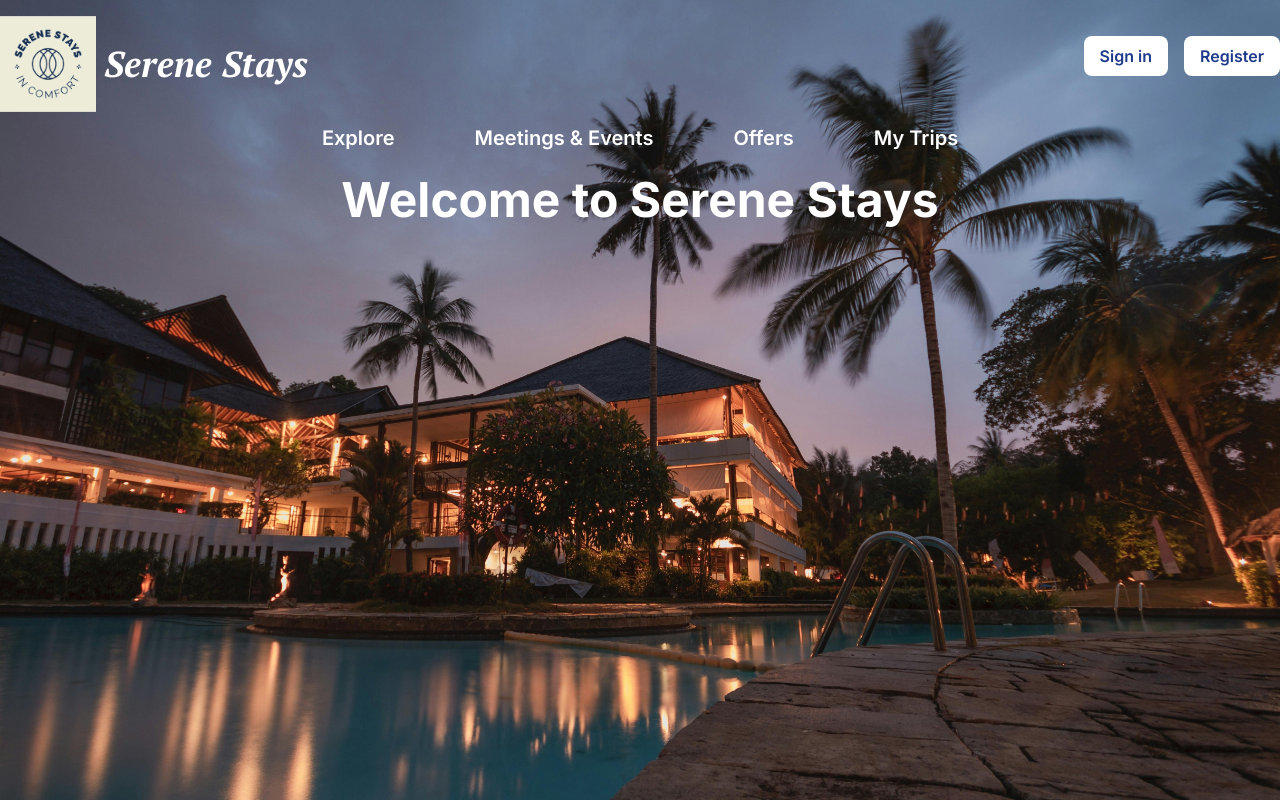
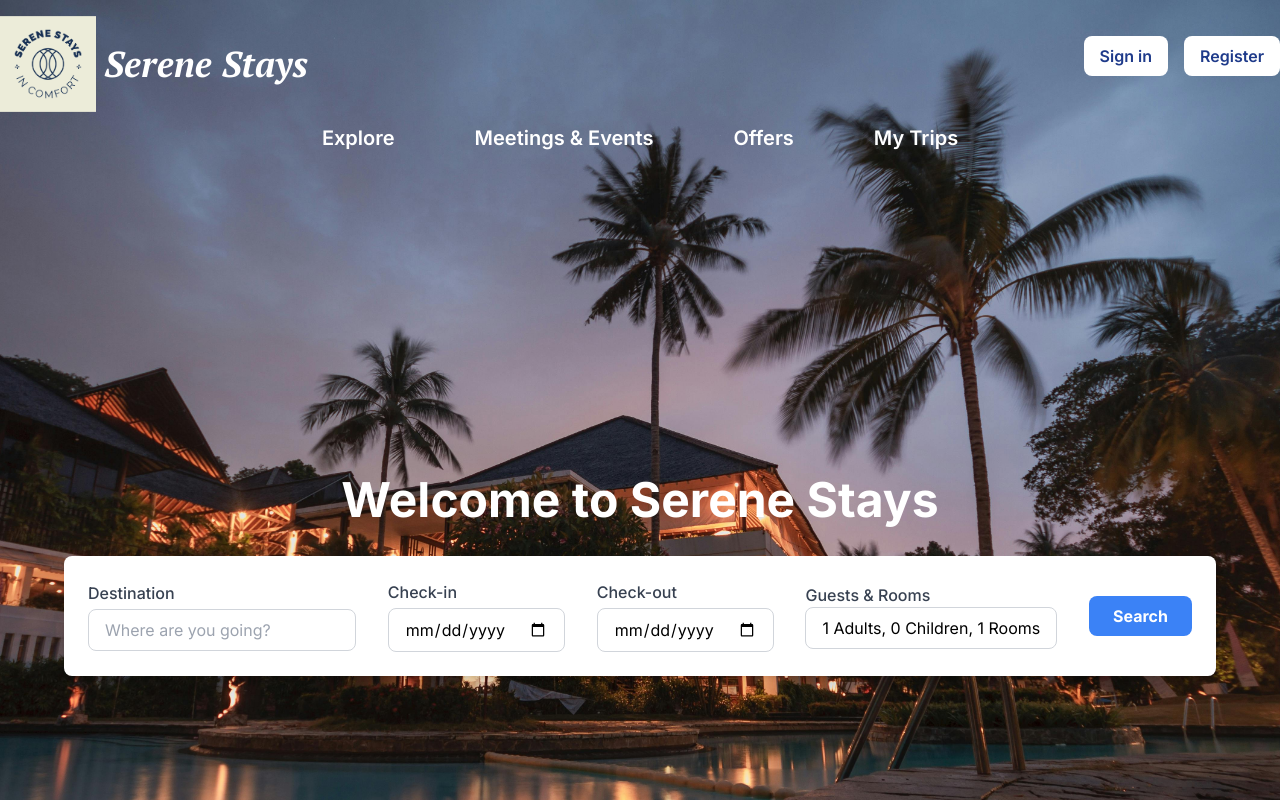
Before and after one commit to Aruna777/Hotel-Booking-Application, a React (Create React App) app: page / in a window 1280 px wide. Shown: the top 800 px of the page. Built offline with nearby package versions, Linux system fonts and the light colour scheme.

Commit message:
Initial home setup

```diff
--- a/src/Home.jsx
+++ b/src/Home.jsx
@@ -1,10 +1,131 @@
-import React from "react";
+import React, { useState } from "react";
 
 const Home = () => {
+  const [guestDetails, setGuestDetails] = useState({
+    adults: 1,
+    children: 0,
+    rooms: 1,
+  });
+  const [isDropdownOpen, setIsDropdownOpen] = useState(false);
+
+  const handleGuestChange = (field, value) => {
+    setGuestDetails((prev) => ({
+      ...prev,
+      [field]: value,
+    }));
+  };
+
+  const toggleDropdown = () => {
+    setIsDropdownOpen((prev) => !prev);
+  };
+
   return (
-    <div className="flex items-center justify-center h-[calc(100%-80px)] bg-transparent bg-opacity-50">
-      <div className="flex items-center justify-center h-full bg-transparent bg-opacity-50">
-        <p className="text-white text-5xl font-bold">Welcome to Serene Stays</p>
+    <div className="flex items-center justify-center h-screen bg-transparent bg-opacity-50">
+      <div className="flex flex-col items-center justify-center h-full w-full px-4 bg-transparent bg-opacity-50">
+        <p className="text-white text-5xl font-bold mb-8">
+          Welcome to Serene Stays
+        </p>
+        <div className="flex flex-wrap items-center justify-between bg-white rounded-lg shadow-lg p-6 gap-4 w-full max-w-6xl">
+          {/* Destination Search */}
+          <div className="flex flex-col">
+            <label
+              htmlFor="destination"
+              className="text-gray-700 font-medium mb-1"
+            >
+              Destination
+            </label>
+            <input
+              type="text"
+              id="destination"
+              placeholder="Where are you going?"
+              className="border border-gray-300 rounded-lg px-4 py-2 focus:outline-none focus:ring-2 focus:ring-blue-500"
+            />
+          </div>
+          {/* Check-in Date */}
+          <div className="flex flex-col">
+            <label htmlFor="checkin" className="text-gray-700 font-medium mb-1">
+              Check-in
+            </label>
+            <input
+              type="date"
+              id="checkin"
+              className="border border-gray-300 rounded-lg px-4 py-2 focus:outline-none focus:ring-2 focus:ring-blue-500"
+            />
+          </div>
+          {/* Check-out Date */}
+          <div className="flex flex-col">
+            <label
+              htmlFor="checkout"
+              className="text-gray-700 font-medium mb-1"
+            >
+              Check-out
+            </label>
+            <input
+              type="date"
+              id="checkout"
+              className="border border-gray-300 rounded-lg px-4 py-2 focus:outline-none focus:ring-2 focus:ring-blue-500"
+            />
+          </div>
+          {/* Guests and Rooms Dropdown */}
+          <div className="relative">
+            <label htmlFor="guests" className="text-gray-700 font-medium mb-1">
+              Guests & Rooms
+            </label>
+            <div
+              onClick={toggleDropdown}
+              className="border border-gray-300 rounded-lg px-4 py-2 focus:outline-none focus:ring-2 focus:ring-blue-500 cursor-pointer"
+            >
+              {guestDetails.adults} Adults, {guestDetails.children} Children,{" "}
+              {guestDetails.rooms} Rooms
+            </div>
+            {isDropdownOpen && (
+              <div className="absolute bg-white border rounded-lg shadow-lg p-4 mt-2 z-10 w-64">
+                <div className="flex justify-between items-center mb-2">
+                  <span className="text-gray-700">Adults</span>
+                  <input
+                    type="number"
+                    min="1"
+                    value={guestDetails.adults}
+                    onChange={(e) =>
+                      handleGuestChange("adults", +e.target.value)
+                    }
+                    className="border border-gray-300 rounded-lg w-16 px-2 py-1 text-center focus:outline-none"
+                  />
+                </div>
+                <div className="flex justify-between items-center mb-2">
+                  <span className="text-gray-700">Children</span>
+                  <input
+                    type="number"
+                    min="0"
+                    value={guestDetails.children}
+                    onChange={(e) =>
+                      handleGuestChange("children", +e.target.value)
+                    }
+                    className="border border-gray-300 rounded-lg w-16 px-2 py-1 text-center focus:outline-none"
+                  />
+                </div>
+                <div className="flex justify-between items-center">
+                  <span className="text-gray-700">Rooms</span>
+                  <input
+                    type="number"
+                    min="1"
+                    value={guestDetails.rooms}
+                    onChange={(e) =>
+                      handleGuestChange("rooms", +e.target.value)
+                    }
+                    className="border border-gray-300 rounded-lg w-16 px-2 py-1 text-center focus:outline-none"
+                  />
+                </div>
+              </div>
+            )}
+          </div>
+          {/* Search Button */}
+          <div className="flex flex-col justify-end">
+            <button className="bg-blue-500 text-white font-bold px-6 py-2 rounded-lg hover:bg-blue-600 transition">
+              Search
+            </button>
+          </div>
+        </div>
       </div>
     </div>
   );
```
